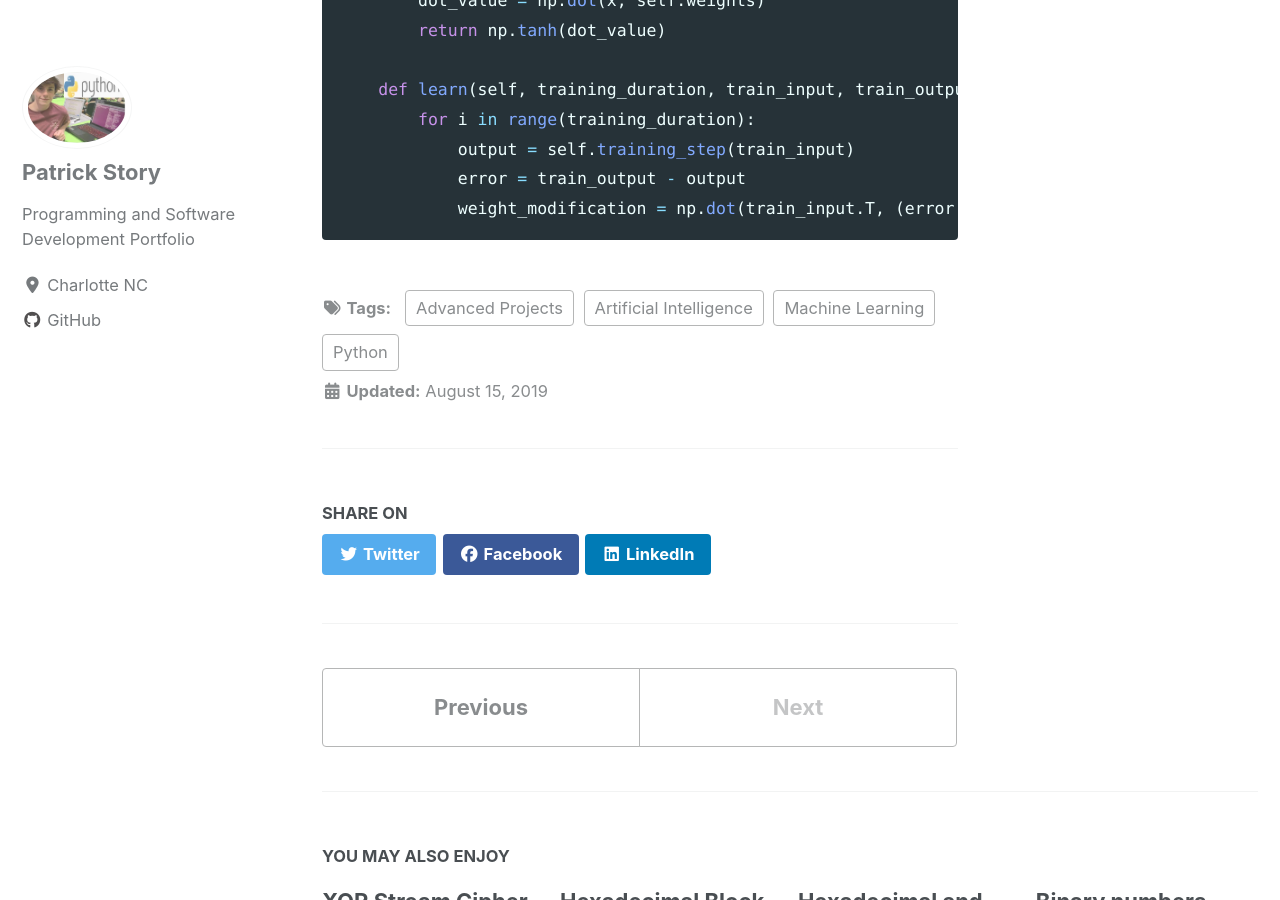
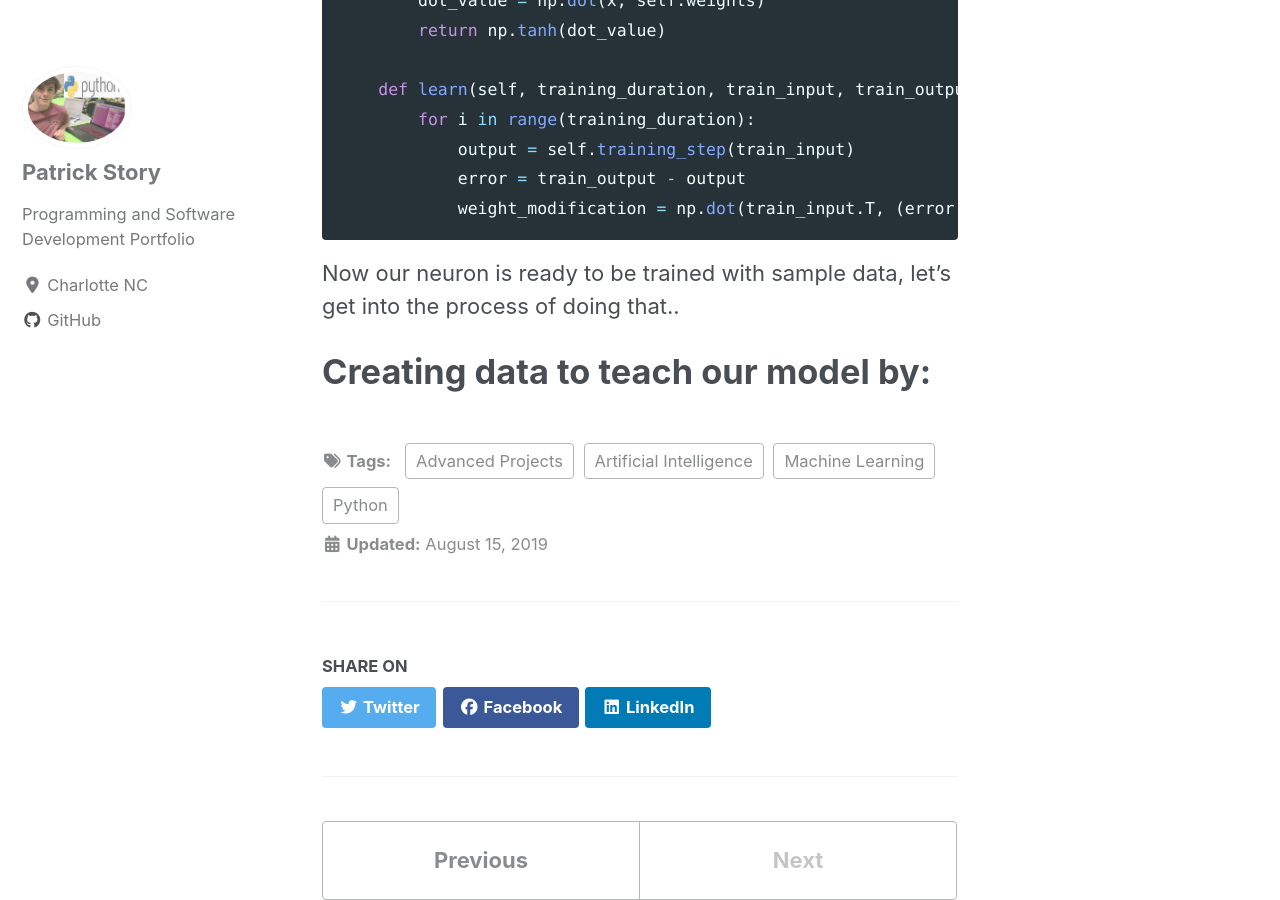
Before and after one commit to Patchyst/Patchyst.github.io, a Jekyll site: the page built from _posts/2019-08-15-My_First_Machine_Learning_Model.md, in a window 1280 px wide and 900 px high, scrolled down 10487 px. Built offline with Jekyll 4.4.1, drawn with Linux system fonts in a browser that asks for light colours; cached includes are drawn as plain includes; nearby versions of some CDN libraries.

Commit message:
updating build a neuron

````diff
--- a/_posts/2019-08-15-My_First_Machine_Learning_Model.md
+++ b/_posts/2019-08-15-My_First_Machine_Learning_Model.md
@@ -181,3 +181,6 @@ class Neuron:
             error = train_output - output
             weight_modification = np.dot(train_input.T, (error * self.activation_function(output)))
 ```
+Now our neuron is ready to be trained with sample data, let's get into the process of doing that..
+
+# Creating data to teach our model by:
````
